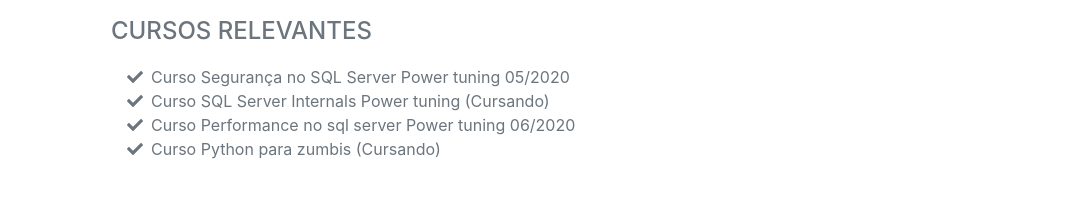
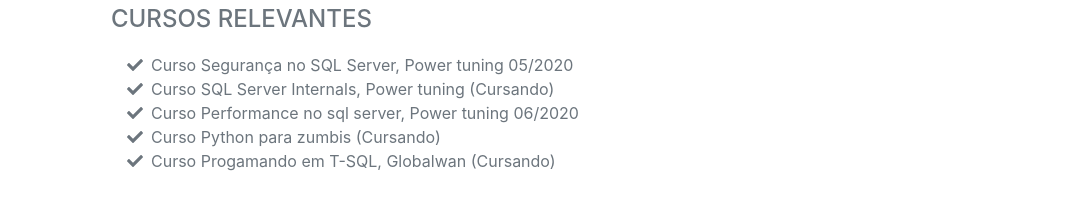
Before and after one commit to Dnbritto/dnbritto.github.io, a plain HTML site: page index.html in a window 1280 px wide. Shown: the part 2052-2260 px from the top of the page, without its empty margins (209-1280 px from the left). Drawn offline with nearby package versions, Linux system fonts and the light colour scheme; a web font is replaced by a local one.

Commit message:
Adicionando habilidades

```diff
--- a/index.html
+++ b/index.html
@@ -102,20 +102,24 @@
                     <ul class="fa-ul mb-0">
                         <li>
                             <span class="fa-li"><i class="fas fa-check"></i></span>
-                           Curso Segurança no SQL Server Power tuning 05/2020
+                           Curso Segurança no SQL Server, Power tuning 05/2020
                         </li>
                         <li>
                             <span class="fa-li"><i class="fas fa-check"></i></span>
-                           Curso  SQL Server Internals Power tuning (Cursando)
+                           Curso  SQL Server Internals, Power tuning (Cursando)
                         </li>
                         <li>
                             <span class="fa-li"><i class="fas fa-check"></i></span>
-                            Curso Performance no sql server Power tuning 06/2020
+                            Curso Performance no sql server, Power tuning 06/2020
                         </li>
                         <li>
                             <span class="fa-li"><i class="fas fa-check"></i></span>
                             Curso Python para zumbis (Cursando)
                             </li>
+                            <li>
+                                <span class="fa-li"><i class="fas fa-check"></i></span>
+                                Curso Progamando em T-SQL, Globalwan (Cursando)
+                                </li>
 
                             <!-- <span class="fa-li"><i class="fas fa-check"></i></span>
                             Agile Development & Scrum
```
